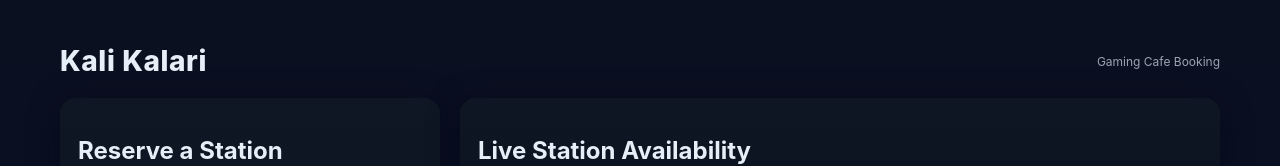
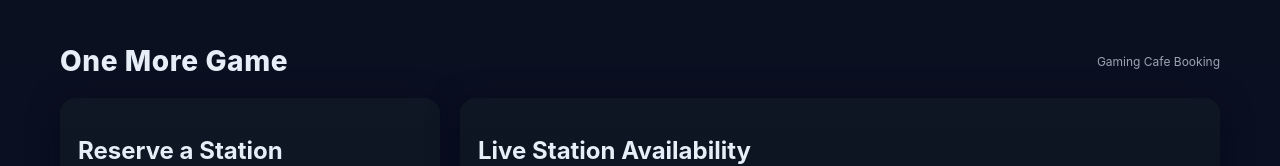
Before and after one commit to sky987/oneMoreGame, a React (Create React App) app in the folder client/: page / in a window 1280 px wide. Shown: the top 166 px of the page. Built offline with nearby package versions, Linux system fonts and the light colour scheme; no server answers; the HTML template or start-up script is replaced by a standard one.

Commit message:
Update App.jsx

```diff
--- a/client/src/App.jsx
+++ b/client/src/App.jsx
@@ -5,7 +5,7 @@
   return (
     <div className="container">
       <div className="header">
-        <div className="logo">Kali Kalari</div>
+        <div className="logo">One More Game</div>
         <div className="small">Gaming Cafe Booking</div>
       </div>
       <BookingPreview />
```
